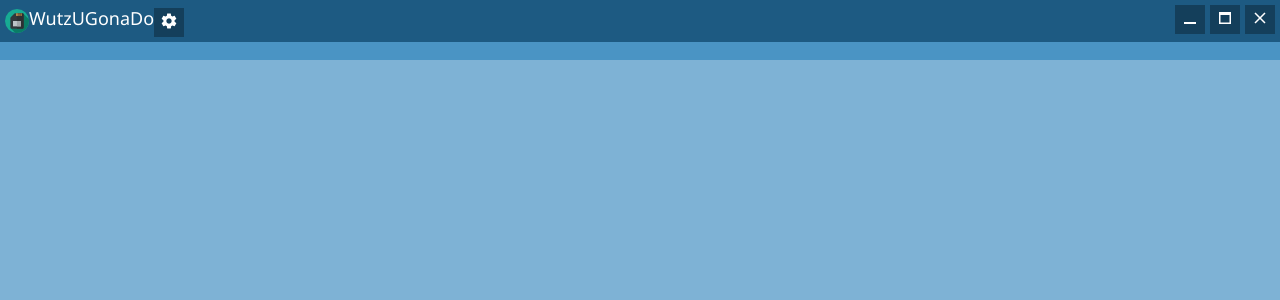
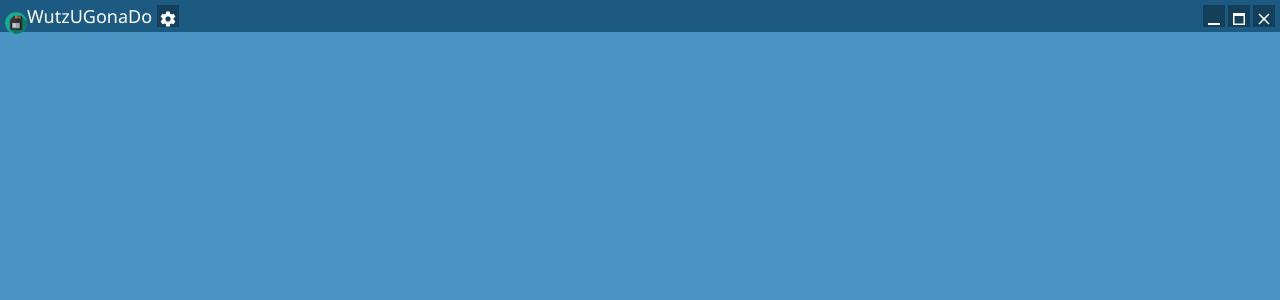
Before and after one commit to Nyckel/wutZUGonaDo, an Angular app: page / in a window 1280 px wide. Shown: the top 300 px of the page. Built offline with nearby package versions, Linux system fonts and the light colour scheme.

Commit message:
style improvement + global shortcut

```diff
--- a/src/app/app.component.css
+++ b/src/app/app.component.css
@@ -1,6 +1,8 @@
 header {
+    z-index: 10;
     -webkit-app-region: drag;
-    background: rgba(0,0,0,0.3);
+    /* background: rgba(0,0,0,0.3); */
+    background: rgb(29,90,130);
     /*margin-bottom: 10px;*/
     padding: 5px;
     position: fixed;
@@ -8,11 +10,14 @@ header {
     right: 0px;
     top: 0px;
     background: #1d5a82;
+    height: 32px;
 
 }
 header > h5 {
     display: inline-block;
     margin: 0px;
+    line-height: 22px;
+    overflow: hidden;
 }
 header button {
     /*padding: 2px;*/
@@ -22,11 +27,22 @@ header button {
     border: none;
     text-decoration: none;
     display: inline-block;
-    padding-bottom: 5px;
+    /* padding-bottom: 5px; */
+    padding: 2px;
+    /* width: 22px; */
+    height: 22px;
 }
 
+img {
+    margin-bottom: 0px;
+}
 header button:hover {
     background: rgba(0,0,0,0.5);
+}
+#settingsButton {
+    position: absolute;
+    top: 5px;
+    margin-left: 5px;
 }
 #closeWindow, #closeSettings {
     position: absolute;
@@ -36,17 +52,18 @@ header button:hover {
 
 #minimizeWindow {
     position: absolute;
-    right: 75px;
+    right: 55px;
     top: 5px;
 }
 #maximizeWindow {
     position: absolute;
-    right: 40px;
+    right: 30px;
     top: 5px;
 }
 
 #global {
-    margin-top: 40px;
+    margin-top: 32px;
     padding: 10px;
+    padding-top: 0px;
     /* overflow-y: scroll; */
 }
--- a/src/app/app.component.html
+++ b/src/app/app.component.html
@@ -1,6 +1,6 @@
 <link rel="stylesheet" href="https://www.w3schools.com/w3css/4/w3.css">
 <header>
-  <img src="../assets/img/memory-card.png" alt="icon">
+  <img src="../assets/img/memory-card-22.png" alt="icon">
 
   <h5>WutzUGonaDo</h5>
   <button id='settingsButton' (click)="openSettings()"><img src="../assets/img/settings.png"></button>
--- a/src/app/wutzModules/lists/lists.component.css
+++ b/src/app/wutzModules/lists/lists.component.css
@@ -9,7 +9,7 @@
 }
 
 .section {
-    max-width: 500px;
+    /* max-width: 500px; */
 }
 .section h4 {
     margin: 0px;
--- a/src/app/wutzModules/lists/lists.component.ts
+++ b/src/app/wutzModules/lists/lists.component.ts
@@ -53,7 +53,6 @@ export class ListsComponent implements OnInit {
     ]
 
     this.activeTabIndex = this.data.length > 0 ? 0 : -1;
-    console.log("here");
     this.giveFocusToTab();
   }
 
@@ -98,10 +97,11 @@ export class ListsComponent implements OnInit {
       {
         label: tabName,
         index: this.data.length,
-        elements : []
+        elements : [],
+        finishedElements: []
       })
 
-    this.activeTabIndex = this.data.length - 1;
+    this.selectTab(this.data.length - 1);
   }
 
   deleteTab(tabIndex: number) {
@@ -126,6 +126,7 @@ export class ListsComponent implements OnInit {
 
     setTimeout((tabIndex, entryIndex) => {
       this.moveToFinishedList(tabIndex, entryIndex);
+      this.giveFocusToTab();
     }, 350, tabIndex, entryIndex);
   }
 
@@ -138,6 +139,7 @@ export class ListsComponent implements OnInit {
   giveFocusToTab() {
     setTimeout((activeTabIndex) => {
       document.getElementById('addEntry'+activeTabIndex).focus();
+      //TODO: replace document search by module search because pb if multiple instances of module on same tab
     }, 1, this.activeTabIndex);
   }
 
--- a/src/index.html
+++ b/src/index.html
@@ -6,9 +6,8 @@
   <base href="">
 
   <meta name="viewport" content="width=device-width, initial-scale=1">
-  <link rel="icon" type="image/x-icon" href="favicon.ico">
 </head>
-<body>
+<body class="niceScroll">
   <app-root>Amazement incoming <3</app-root>
 </body>
 </html>
--- a/src/styles.scss
+++ b/src/styles.scss
@@ -6,8 +6,10 @@ body, html {
   background: rgba(41,128,185, 0.6);
   font-family: 'Roboto' !important;
   /* overflow: hidden; */
+  height: 100%;
 }
 html {
+  // overflow: auto;
   overflow: hidden;
 }
 
@@ -20,11 +22,6 @@ body {
   /*#2980b9;*/
   overflow-y: auto;
   height: 100%;
-}
-
-#global {
-  //  overflow: scroll;
-  //  height: 100%;
 }
 
 .niceScroll::-webkit-scrollbar-track
```
Also changed, not shown: main.ts (+30 -11 lines), src/assets/img/memory-card-22.png (added).
